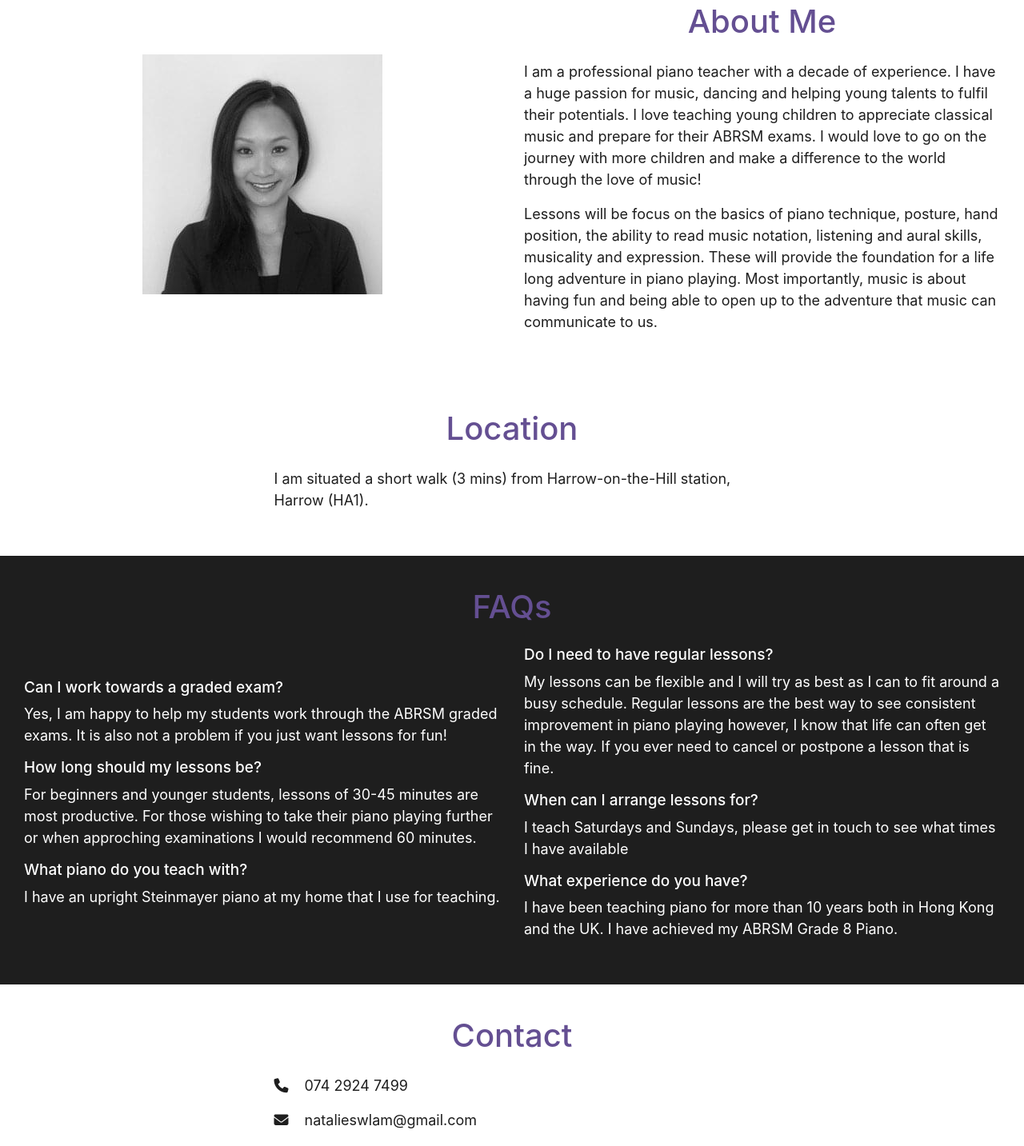
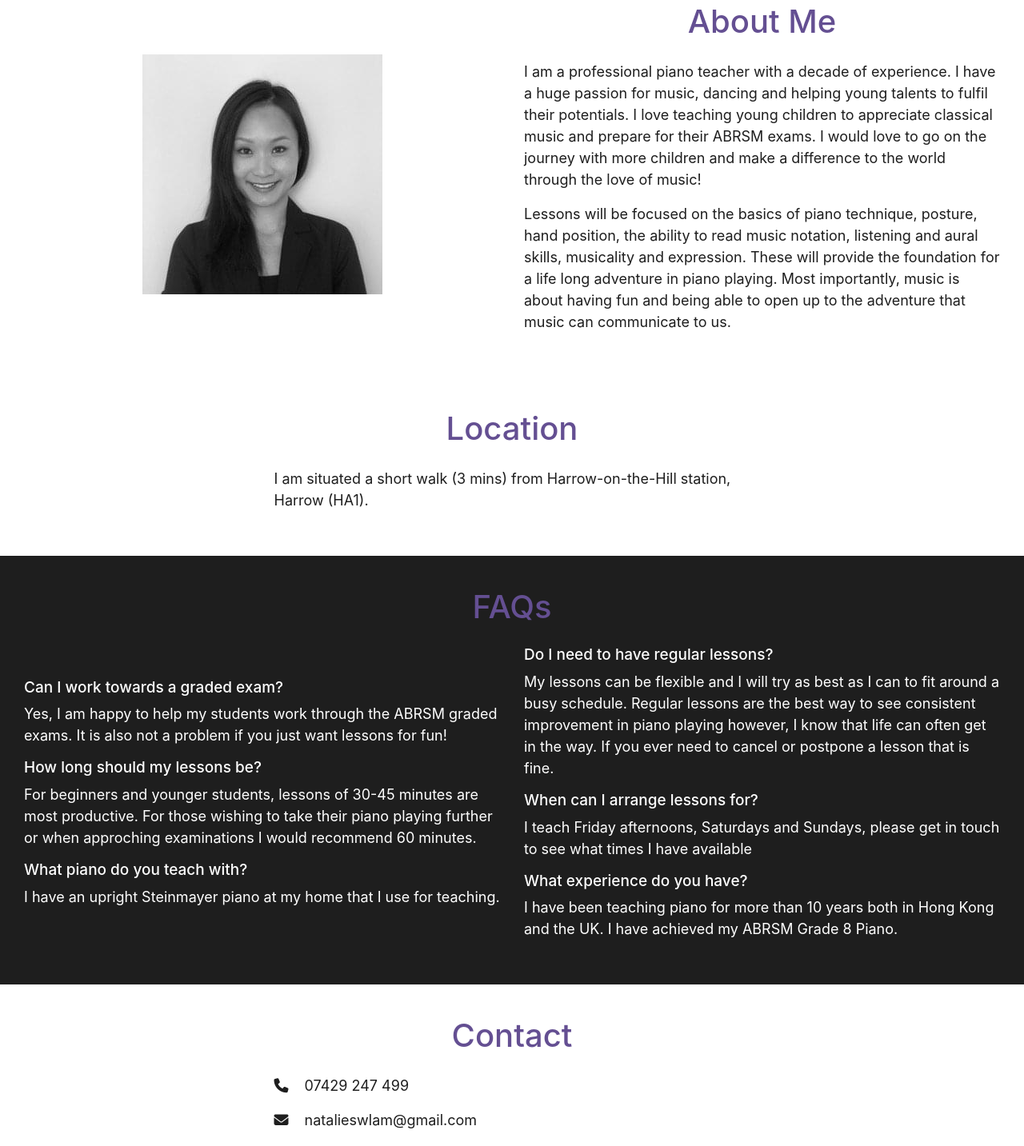
Before and after one commit to moulson/harrow-piano, a website: page docs/index.html in a window 1280 px wide. Shown: the part 373-1806 px from the top of the page at 80% size. Drawn offline with nearby package versions, Linux system fonts and the light colour scheme.

Commit message:
Update meta desc

```diff
--- a/docs/index.html
+++ b/docs/index.html
@@ -7,7 +7,7 @@
     <link rel="stylesheet" href="css/application.min.css" />
     <script src="https://kit.fontawesome.com/392c1f8d58.js" crossorigin="anonymous"></script>
     <title>Natalie | Piano Teacher in Harrow | Chinese/English Piano Lessons</title>
-    <meta name="description" content="A Harrogate based Web Developer & Designer. Providing affordable websites for businesses of any size."></head>
+    <meta name="description" content="Qualified and Experienced Piano Teacher in Harrow - excellent teaching method for young children, guaranteed to engage and inspire! Let’s make piano playing fun!"></head>
     <!-- Global site tag (gtag.js) - Google Analytics -->
     <script async src="https://www.googletagmanager.com/gtag/js?id=G-3RLSFV1T6V"></script>
     <script>
@@ -51,7 +51,7 @@
                     I would love to go on the journey with more children and make a difference to the world through the love of music!
                 </p>
                 <p>
-                    Lessons will be focus on the basics of piano technique, posture, hand position, the ability to read music notation, listening and aural skills, musicality and expression.
+                    Lessons will be focused on the basics of piano technique, posture, hand position, the ability to read music notation, listening and aural skills, musicality and expression.
                     These will provide the foundation for a life long adventure in piano playing. Most importantly, music is about having fun and being able to open up to the adventure that music can communicate to us.
                 </p>
             </div>
@@ -94,7 +94,7 @@
                 </div>
                 <div class="faq">
                     <h2>When can I arrange lessons for?</h2>
-                    <p>I teach Saturdays and Sundays, please get in touch to see what times I have available</p>
+                    <p>I teach Friday afternoons, Saturdays and Sundays, please get in touch to see what times I have available</p>
                 </div>
                 <div class="faq">
                     <h2>What experience do you have?</h2>
@@ -107,7 +107,7 @@
         <div class="row">
             <div class="col-md-6">
                 <h1>Contact</h1>
-                <p><i class="fas fa-phone"></i> <a href="tel:07429247499">074 2924 7499</a></p>
+                <p><i class="fas fa-phone"></i> <a href="tel:07429247499">07429 247 499</a></p>
                 <p><i class="fas fa-envelope"></i> <a href="mailto:natalieswlam@gmail.com">natalieswlam@gmail.com</a></p>
             </div>
         </div>
```
